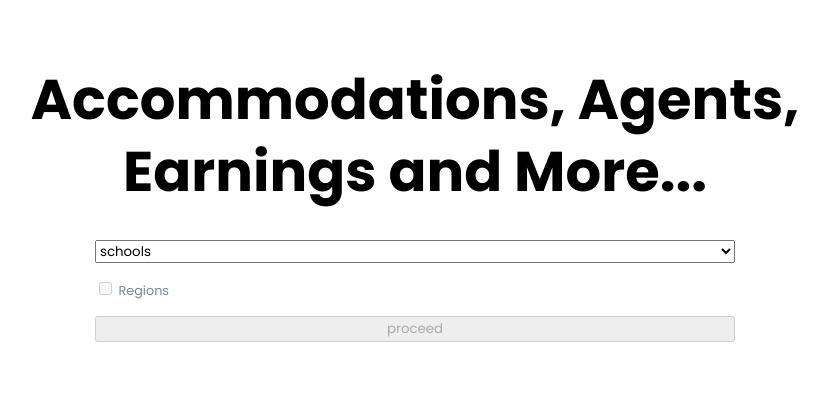
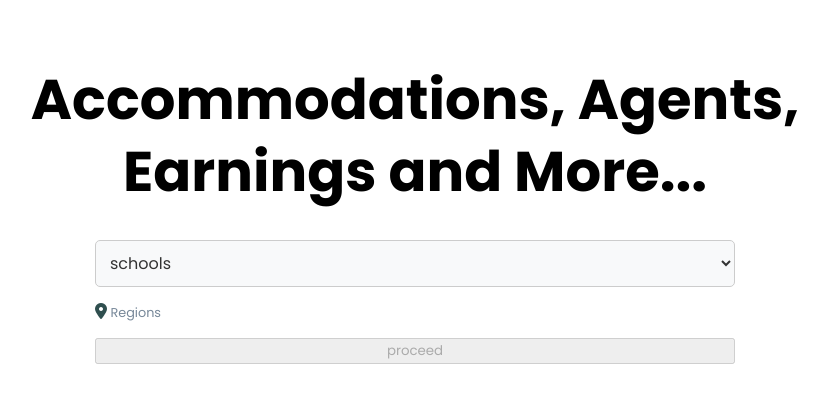
Before and after one commit to jessinspired/upperoom_alpha_v1, a Django app: page / in a window 1280 px wide. Shown: the part 73-476 px from the top of the page, without its empty margins (225-1053 px from the left). Run offline with Django 4.2, Linux system fonts and the light colour scheme; data that the repository does not hold is empty; parts of the project's set-up code (start-up, migrations or seed data) failed here and were passed over.

Commit message:
modified home page design, regions form

```diff
--- a/_base/core/static/core/styles/home/hero.css
+++ b/_base/core/static/core/styles/home/hero.css
@@ -46,3 +46,44 @@
     font-size: 1rem;
     letter-spacing: .3rem;
 }
+
+/* Style for the select element */
+#schools-dropdown {
+    width: 100%;
+    padding: 10px;
+    border-radius: 5px;
+    background-color: #f8f9fa;
+    border: 1px solid #ccc;
+    font-size: 16px;
+    color: #333;
+    cursor: pointer;
+}
+
+/* Style for individual options */
+#schools-dropdown option {
+    background-color: #fff;
+    color: #333;
+    padding: 10px;
+}
+
+/* Style for the disabled, selected option */
+#schools-dropdown option[disabled] {
+    color: #888;
+}
+
+/* Hover effect for the dropdown */
+#schools-dropdown:hover {
+    border-color: #4CAF50;
+}
+
+/* Focused state (when the dropdown is clicked) */
+#schools-dropdown:focus {
+    outline: none;
+    border-color: #4CAF50;
+    box-shadow: 0 0 5px rgba(76, 175, 80, 0.5);
+}
+
+.fa-location-dot {
+    color: darkslategrey;
+    font-size: 1rem;
+}
--- a/_base/templates/base.html
+++ b/_base/templates/base.html
@@ -5,12 +5,14 @@
 <html lang="en">
 <head>
     <!-- common stylesheets -->
-     <link rel="stylesheet" hx-preserve="true" href="{% static 'core/styles/base.css' %}">
-     <link rel="stylesheet" hx-preserve="true" href="{% static 'core/styles/nav.css' %}">
+    <link rel="stylesheet" hx-preserve="true" href="{% static 'core/styles/base.css' %}">
+    <link rel="stylesheet" hx-preserve="true" href="{% static 'core/styles/nav.css' %}">
 
-     {% block page_stylesheets %}
+    <!-- install font awesome -->
+    <link hx-preserve="true" rel="stylesheet" href="https://cdnjs.cloudflare.com/ajax/libs/font-awesome/6.5.1/css/all.min.css" integrity="sha512-DTOQO9RWCH3ppGqcWaEA1BIZOC6xxalwEsw9c2QQeAIftl+Vegovlnee1c9QX4TctnWMn13TZye+giMm8e2LwA==" crossorigin="anonymous" referrerpolicy="no-referrer" />
 
-     {% endblock %}
+    {% block page_stylesheets %}
+    {% endblock %}
 
     <!-- htmx integration -->
     <script hx-preserve="true" src="{% static 'core/jsLibraries/htmx.min.js' %}" defer></script>
--- a/_base/templates/home.html
+++ b/_base/templates/home.html
@@ -33,13 +33,12 @@
 
         <div id="regions-checkboxes">
             <label>
-                <input type="checkbox" name="regions" value="#" disabled="disabled">
+                <i class="fa-solid fa-location-dot"></i>
                 <span style="color:lightslategray">Regions</span>
             </label>
         </div>
 
         <button id="proceed-btn" disabled>proceed</button>
-
     </form>
 </section>
 {% endblock %}
--- a/_base/templates/subscriptions/regions-partial.html
+++ b/_base/templates/subscriptions/regions-partial.html
@@ -19,8 +19,10 @@
 
 <button id="proceed-btn" class="order-summary-btn" hx-swap-oob="true">Proceed</button>
 {% else %}
-<p id="regions-checkboxes">Regions unavailable</p>
 
-<button class="order-summary-btn" id="proceed-btn" hx-swap-oob="true" disabled>Proceed</button>
+<div id="regions-checkboxes" hx-select-oob="true">
+    <p><i class="fa-solid fa-location-dot"></i> <span>Regions unavailable</span></p>
+</div>
 
+<button id="proceed-btn" hx-swap-oob="true" disabled>Proceed</button>
 {% endif %}
```
